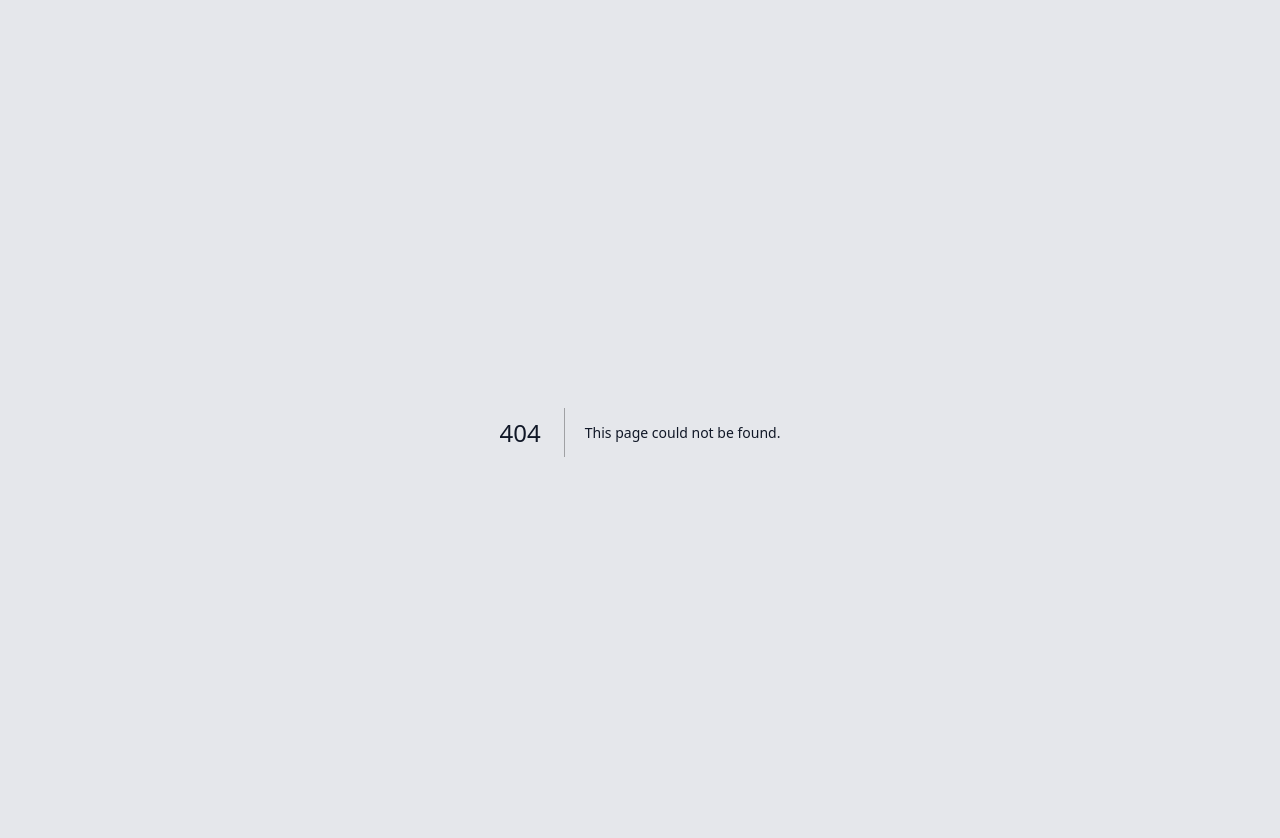
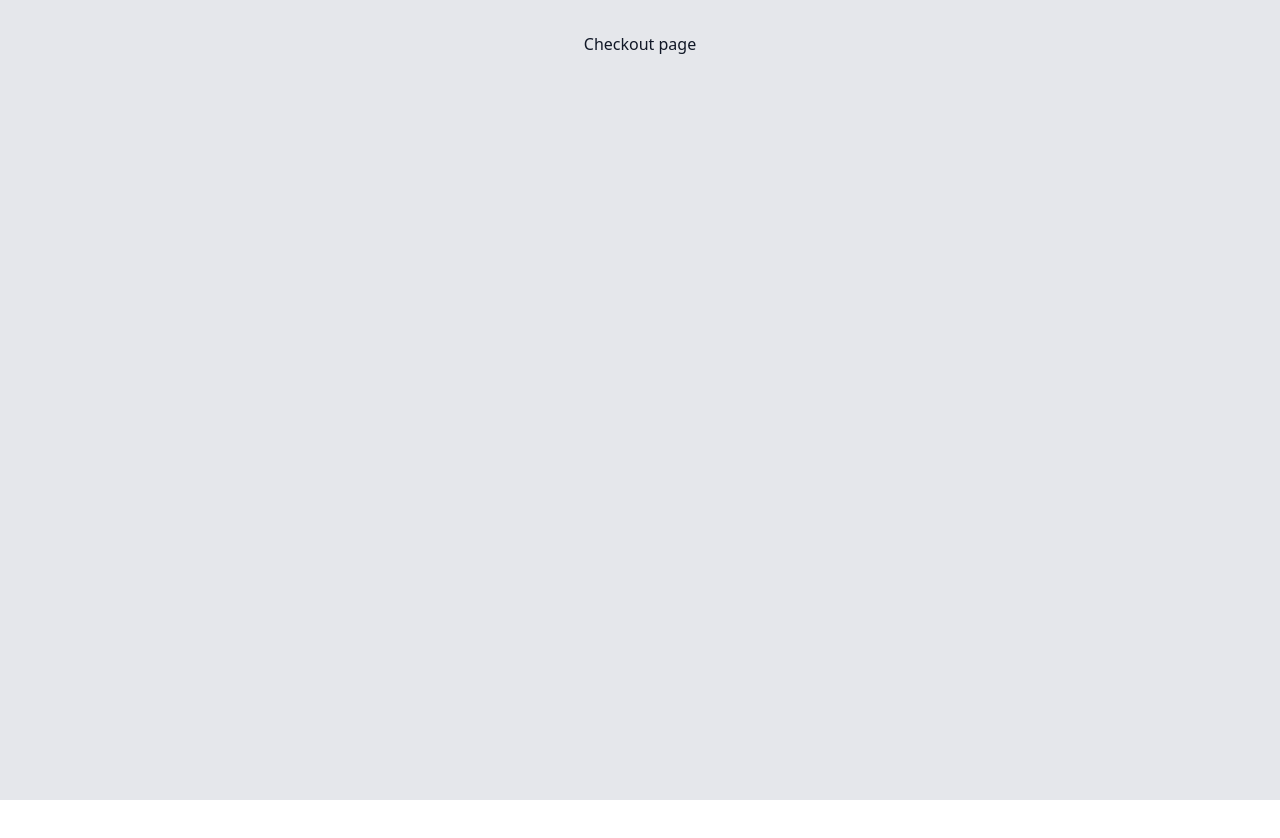
Before and after one commit to phyrisrose/frontend-tickets, a Next.js app: page /checkout in a window 1280 px wide. Before the commit this address had no page. Shown: the top 838 px of the page. After the commit the page ends 800 px from the top, so only its background shows below. Built offline with nearby package versions, Linux system fonts and the light colour scheme.

Commit message:
creating a route for the checkout page

```diff
--- /dev/null
+++ b/src/app/checkout/page.tsx
@@ -0,0 +1,3 @@
+export default function Checkout() {
+  return <div>Checkout page</div>;
+}
```
